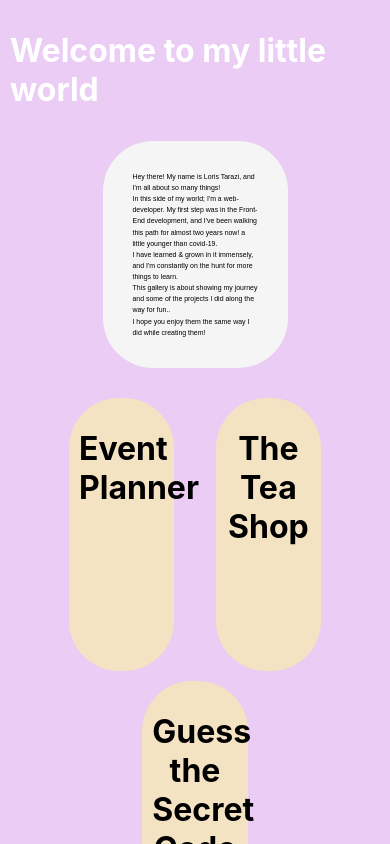
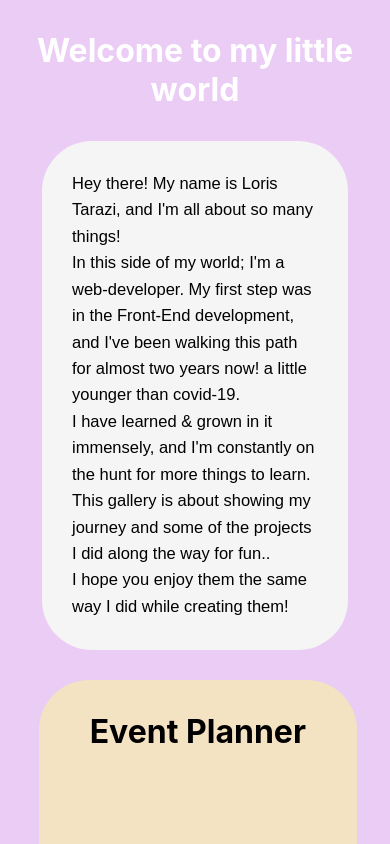
Before and after one commit to Loris99/CardShop, a React (Create React App) app: page / in a window 390 px wide. Shown: the top 844 px of the page. Built offline with nearby package versions, Linux system fonts and the light colour scheme.

Commit message:
responsivness edits

```diff
--- a/src/Components/Card/Card.module.css
+++ b/src/Components/Card/Card.module.css
@@ -28,24 +28,28 @@
   flex-direction: row;
   justify-content: space-between;
   width: 80%;
+  column-gap: 30%;
+  flex-wrap: wrap;
+  gap: 10px;
 }
 h1 {
   padding: 10px;
 }
 p {
-  font-size: calc(50% + 20 * ((70vw - 500px) / (1420)));
+  /* font-size: calc(50% + 20 * ((70vw - 500px) / (1420))); */
+  font-size: calc(13px + 0.390625vw);
 }
 .cardA {
-  padding-left: 30px;
+  /* padding-left: 30px; */
 }
 .cardB {
-  padding-right: 30px;
+  /* padding-right: 30px; */
 }
 .cardD {
-  padding-left: 30px;
+  /* padding-left: 30px; */
 }
 .cardE {
-  padding-right: 30px;
+  /* padding-right: 30px; */
 }
 
 .cardC {
@@ -58,7 +62,7 @@ p {
 }
 .flipCard {
   /* background-color: transparent; */
-  width: 27vw;
+  width: calc(40vh - 20px);
   height: calc(30vh + 20px);
   /* border: 1px solid #f1f1f1; */
   perspective: 1000px; /* Remove this if you don't want the 3D effect */
@@ -120,4 +124,5 @@ p {
   padding-right: calc(10% - 20px);
   margin-top: calc(10% - 20px);
   margin-bottom: calc(10% - 20px);
+  font-size: calc(13px + 0.390625vw);
 }
--- a/src/Components/MainPage/MainPage.module.css
+++ b/src/Components/MainPage/MainPage.module.css
@@ -9,14 +9,15 @@
 }
 .title {
   color: white;
+  text-align: center;
 }
 .intro {
-  width: calc(50% - 70px);
+  width: calc(40% + 90px);
   background-color: whitesmoke;
   border-radius: 50px;
   padding: 30px;
   color: black;
   font-family: sans-serif;
-  font-size: calc(60% + 20 * ((80vw - 500px) / (1420)));
+  font-size: calc(15px + 0.390625vw);
   line-height: 1.6;
 }
```
